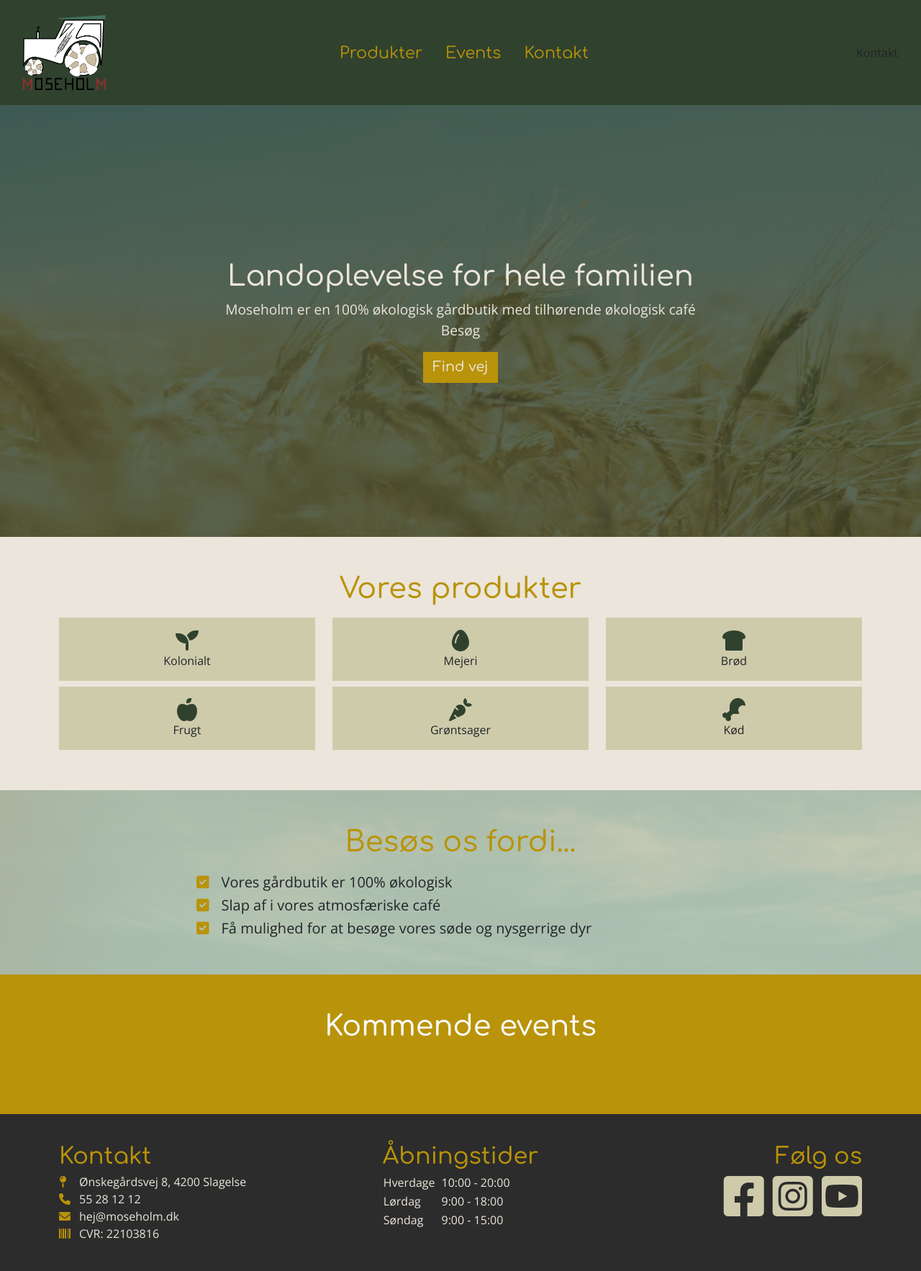
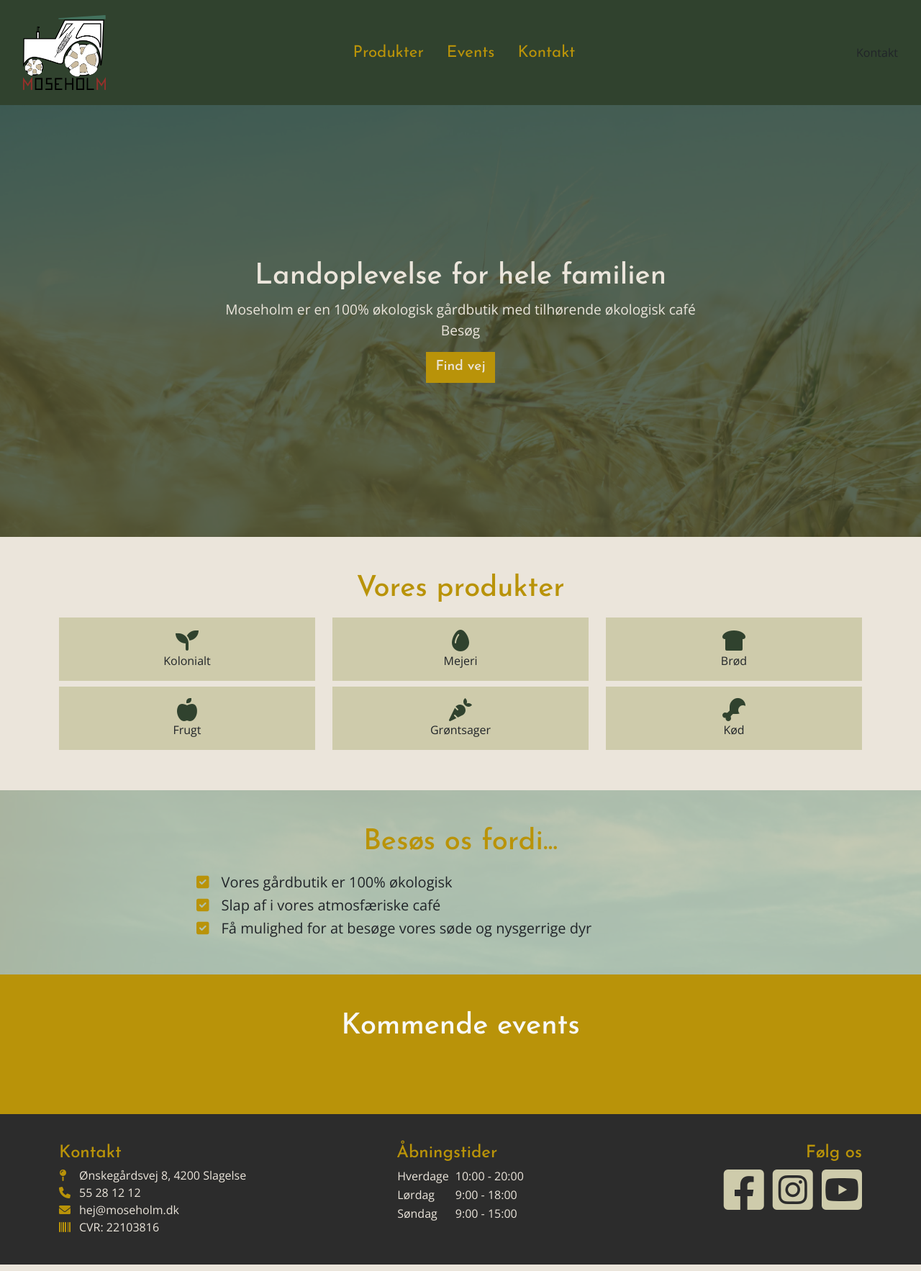
Before and after one commit to Lukdani/moseholm, a PHP site: page / in a window 1280 px wide. Shown: the whole page at 72% size. Run offline with PHP 8.4, Linux system fonts and the light colour scheme; style sheets or scripts are compiled from the project's sources; some libraries are stand-ins or nearby versions.

Commit message:
Updated font

```diff
--- a/css/bootstrap.scss
+++ b/css/bootstrap.scss
@@ -21,7 +21,7 @@ $custom-colors: (
  $custom-gray--darken:#b3b3b3;
 
  $font-family: 'Open Sans', sans-serif;
- $header-font: 'Comfortaa', cursive;
+ $header-font: 'Josefin Sans', sans-serif;
 
 $custom-colors: (
   "primary": $customPrimary,
--- a/css/styles.scss
+++ b/css/styles.scss
@@ -420,13 +420,11 @@ align-items: center;
 
 }
 
-
-
   h3 {
     color: $customPrimary;
     margin-bottom: .25rem;
     @media (min-width: 992px) {
-      font-size: 2rem;
+      font-size: 1.5rem;
     }
     }
 
--- a/includes/dependencies.html
+++ b/includes/dependencies.html
@@ -9,4 +9,4 @@
 <!-- Google font -->
 <link rel="preconnect" href="https://fonts.googleapis.com">
 <link rel="preconnect" href="https://fonts.gstatic.com" crossorigin>
-<link href="https://fonts.googleapis.com/css2?family=Comfortaa:wght@400;500;700&family=Open+Sans:wght@400;500;700&display=swap" rel="stylesheet">
+<link href="https://fonts.googleapis.com/css2?family=Josefin+Sans:wght@400;500;700&family=Open+Sans:wght@400;500;700&display=swap" rel="stylesheet">
--- a/settings/init.php
+++ b/settings/init.php
@@ -1,7 +1,7 @@
 <?php
 require $_SERVER['DOCUMENT_ROOT'] ."/moseholm/classes/classDB.php";
 
-define("CONFIG_LIVE", "0"); // 0: Test enviroment || 1: Live enviroment
+define("CONFIG_LIVE", "1"); // 0: Test enviroment || 1: Live enviroment
 
 if(CONFIG_LIVE == 0){
     $DB_SERVER = "localhost";
```
